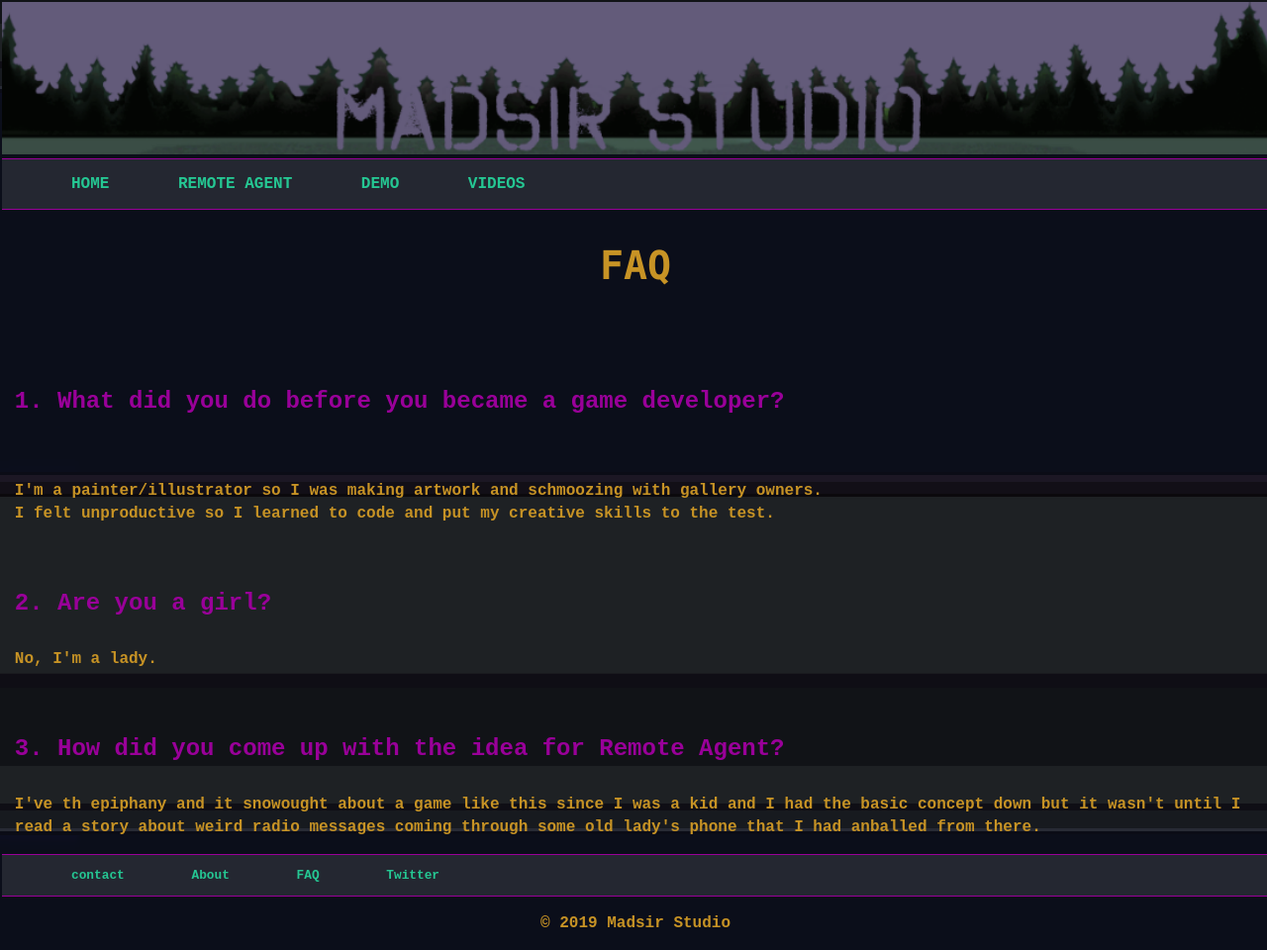
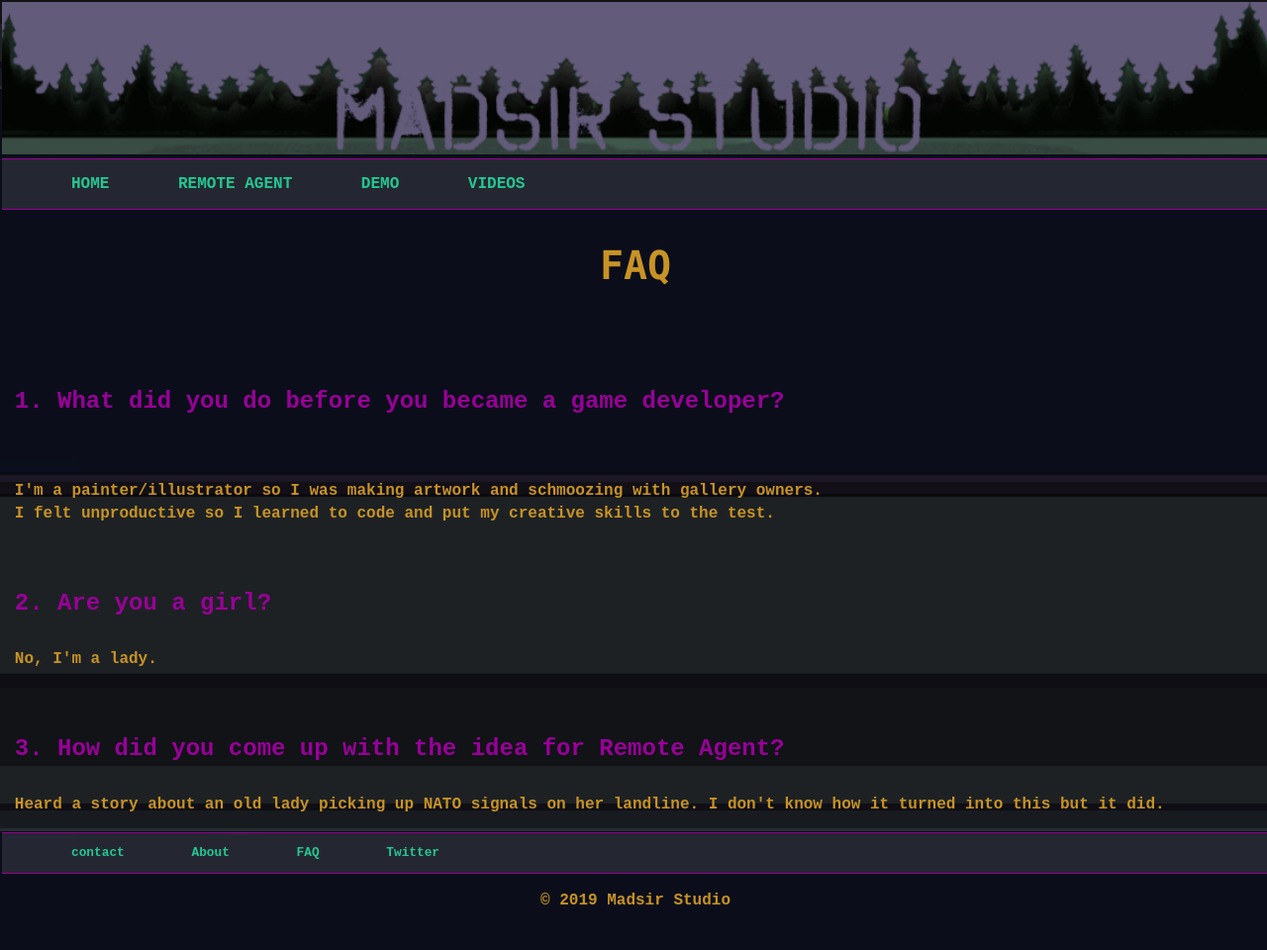
Before and after one commit to Madsir/madsirstudio.github.io, a Jekyll site: the page built from faq/index.html, in a window 1280 px wide. Shown: the whole page at 99% size. Built offline with Jekyll 4.4.1, drawn with Linux system fonts in a browser that asks for light colours; after the commit the page ends 938 px from its top, so only the background shows below that.

Commit message:
Update index.html

```diff
--- a/faq/index.html
+++ b/faq/index.html
@@ -17,5 +17,5 @@ title: FAQ
     <p> No, I'm a lady. </p>
     <br>
     <h4>3. How did you come up with the idea for Remote Agent?</h4>
-    <p> I've th epiphany and it snowought about a game like this since I was a kid and I had the basic concept down but it wasn't until I read a story about weird radio messages coming through some old lady's phone that I had anballed from there.</p>
+    <p>Heard a story about an old lady picking up NATO signals on her landline. I don't know how it turned into this but it did.</p>
     </body>
```
